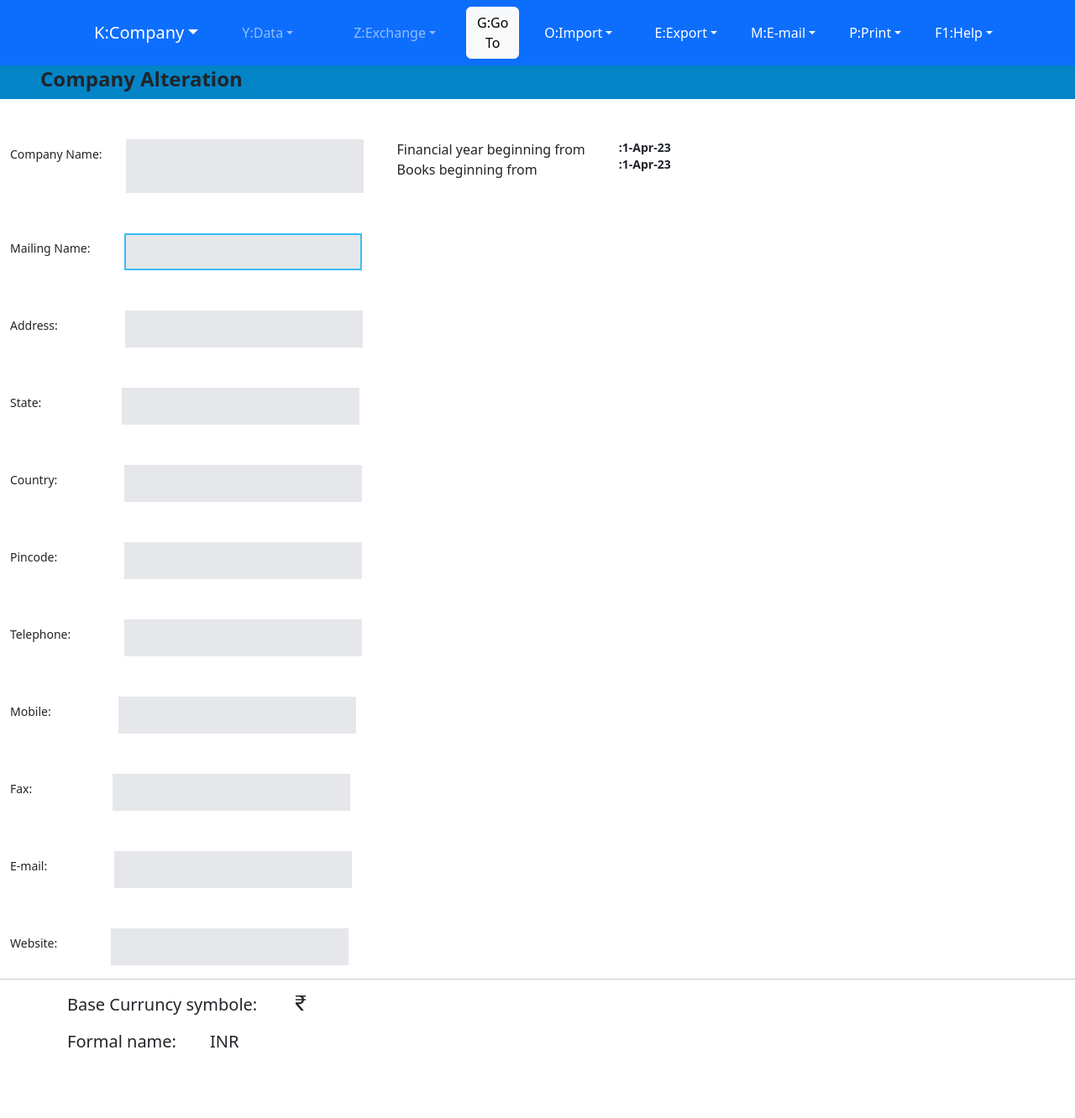
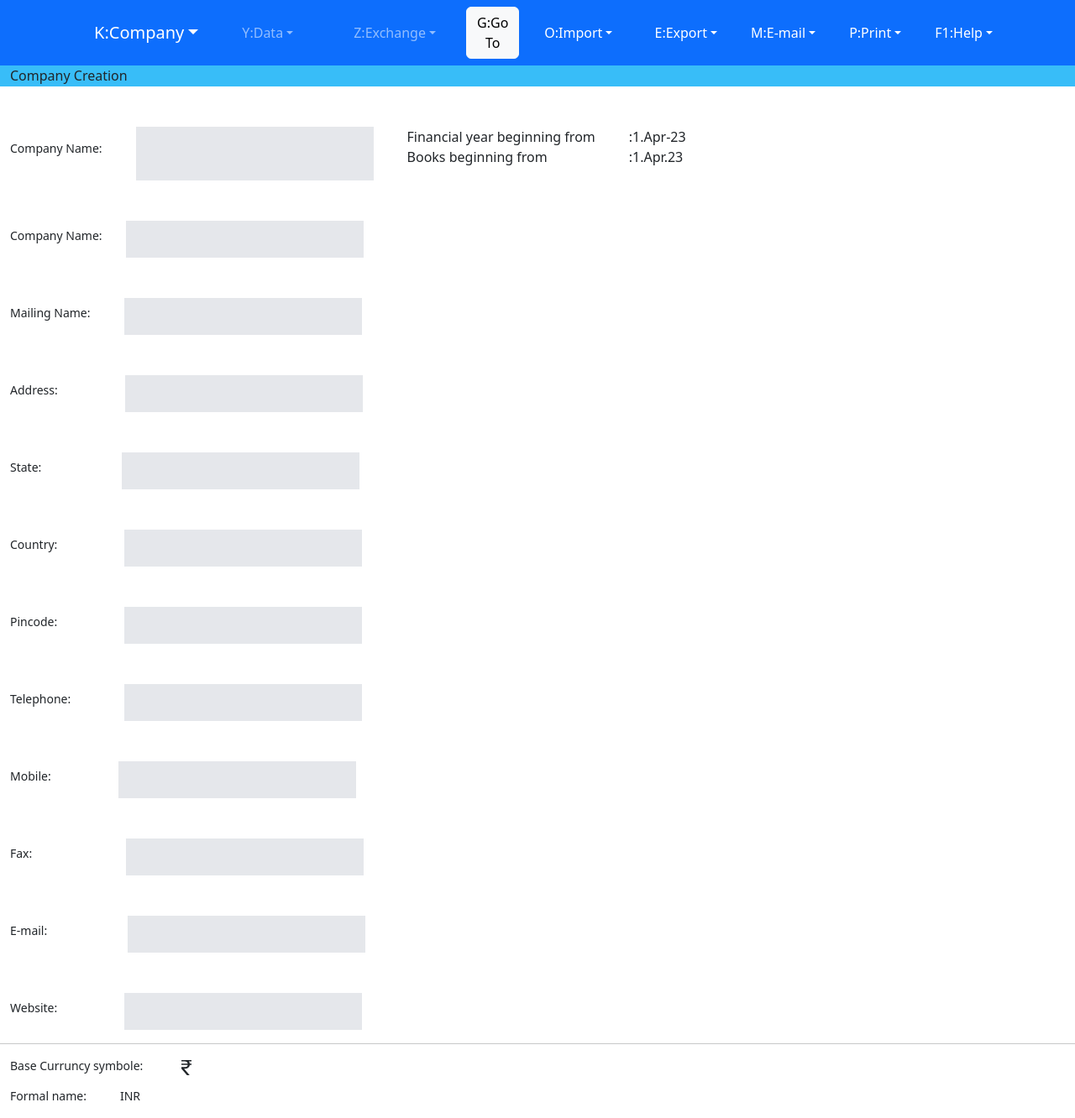
Before and after one commit to saquibansari09/ScreenWeb, a React (Create React App) app: page /alter in a window 1280 px wide. Shown: the whole page at 84% size. Before the commit the page ends 1271 px from the top, so only its background shows below. Built offline with nearby package versions, Linux system fonts and the light colour scheme.

Commit message:
first commit

```diff
--- a/src/Components/Pages/Alter.js
+++ b/src/Components/Pages/Alter.js
@@ -4,33 +4,32 @@ import { BsCurrencyRupee } from "react-icons/bs";
 const Alter = () => {
   return (
     <section className="">
-      <div className="bg-sky-600 h-[40px] w-[100%]">
-        <h1 className="text-2xl font-bold px-5">Company Alteration</h1>
+      <div className="w-[100%] h-[25px] bg-sky-400 ">
+        <h1 className="text-base ml-3">Company Creation</h1>
       </div>
-      <div className="flex lg:flex justify-start gap-10">
-        <div className="flex gap-7 mt-5">
-          <label className="mt-2 ml-3 text-sm">Company Name:</label>
-          <input className="bg-gray-200  appearance-none border-2   py-2 px-4 text-gray-700  focus:outline-none focus:bg-yellow-400 focus:border-purple-500" />
-        </div>
-        <div className="mt-5">
-          <p className="">
-            Financial year beginning from
-            <br /> Books beginning from
-          </p>
-        </div>
-        <div className="text-sm font-bold mt-5">
-          <p>
-            :1-Apr-23
-            <br />
-            :1-Apr-23
-          </p>
-        </div>
+
+      <div className="flex flex-row text-justify gap-10 mt-5">
+        <label className="ml-3  text-sm mt-3">Company Name:</label>
+        <input className="bg-gray-200   appearance-none border-2   py-2 px-4 focus:outline-none focus:bg-yellow-400 focus:border-sky-400" />
+        <p>
+          Financial year beginning from <br /> Books beginning from
+        </p>
+        <p>
+          :1.Apr-23
+          <br /> :1.Apr.23
+        </p>
       </div>
+
+      <div className="flex gap-7 mt-5">
+        <label className="mt-2 ml-3 text-sm">Company Name:</label>
+        <input className="bg-gray-200  appearance-none border-2 text-black   py-2 px-4 focus:outline-none focus:bg-yellow-400 focus:border-sky-400" />
+      </div>
+
       <div className=" flex gap-10 mt-5">
         <label className="mt-2 text-sm ml-3">Mailing Name:</label>
         <input
           type="text"
-          className="bg-gray-200 appearance-none border-2 border-sky-400 py-2 px-4 text-gray-700  focus:outline-none focus:bg-yellow-400 focus:border-sky-400"
+          className="bg-gray-200 appearance-none border-2  py-2 px-4 text-gray-700  focus:outline-none focus:bg-yellow-400 focus:border-sky-400"
         />
       </div>
       <div className="flex gap-20 mt-5">
@@ -58,28 +57,28 @@ const Alter = () => {
         <label className="mt-2 text-sm ml-3">Mobile:</label>
         <input className="bg-gray-200  appearance-none border-2 py-2 px-4 text-gray-700  focus:outline-none focus:bg-yellow-400 focus:border-sky-400" />
       </div>
-      <div className=" mt-5 flex gap-24">
+      <div className=" mt-5 flex gap-28">
         <label className="mt-2 text-sm ml-3">Fax:</label>
         <input className="bg-gray-200  appearance-none border-2 py-2 px-4 text-gray-700  focus:outline-none focus:bg-yellow-400 focus:border-sky-400" />
       </div>
-      <div className="mt-5 flex gap-20">
+      <div className="mt-5 flex gap-24">
         <label className="mt-2 text-sm ml-3">E-mail:</label>
         <input className="bg-gray-200 appearance-none border-2 py-2 px-4 text-gray-700  focus:outline-none focus:bg-yellow-400 focus:border-sky-400" />
       </div>
-      <div className="mt-5 flex gap-16">
+      <div className="mt-5 flex gap-20">
         <label className="mt-2 text-sm ml-3">Website:</label>
         <input className="bg-gray-200 appearance-none border-2 py-2 px-4 text-gray-700  focus:outline-none focus:bg-yellow-400 focus:border-sky-400" />
       </div>
       <hr className="" />
-      <div className="flex gap-10 px-20 text-xl">
+      <div className="flex gap-10  text-sm ml-3">
         <p>Base Curruncy symbole:</p>
         <span>
           {" "}
           <BsCurrencyRupee className="text-2xl" />
         </span>
       </div>
-      <div className="flex gap-10 text-xl">
-        <p className="text-xl pl-20">Formal name:</p>
+      <div className="flex gap-10 text-sm ml-3">
+        <p className="text-sm ">Formal name:</p>
         <span>INR</span>
       </div>
     </section>
```
